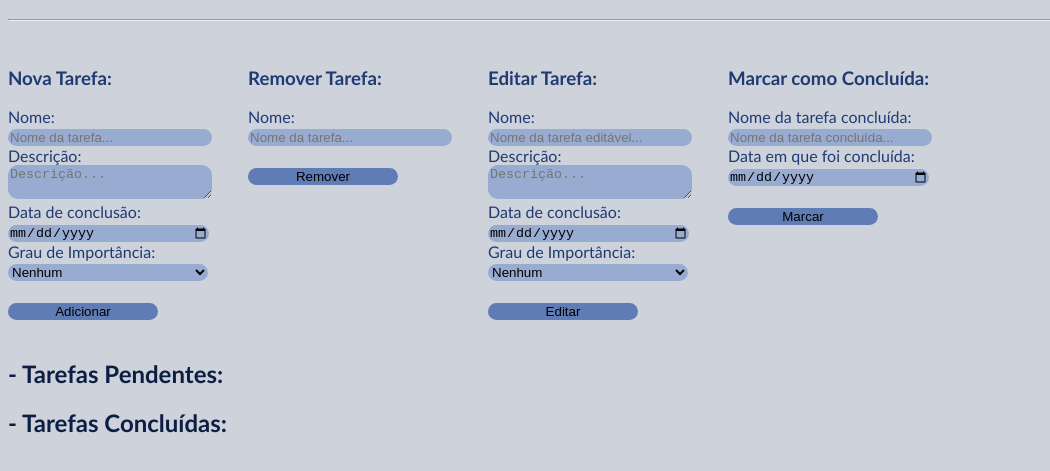
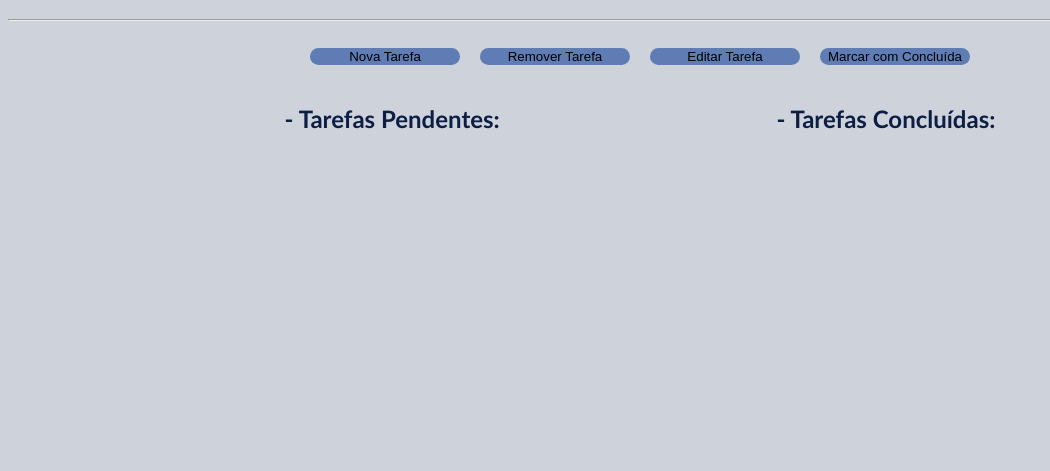
Before and after one commit to mgl-uhou/ProjetoPOO1-NodeJS, a plain HTML site: page index.html in a window 1280 px wide. Shown: the part 63-534 px from the top of the page, without its empty margins (0-1050 px from the left). Drawn offline with Linux system fonts and the light colour scheme.

Commit message:
Atualizações incíveis no projeto que eu espero que sejam úteis no futuro

```diff
--- a/index.html
+++ b/index.html
@@ -13,9 +13,18 @@
   <hr>
   <br>
 
-  <div id="divtarefa">
+  <div id="botoes">
 
-    <div id="novaTarefa">
+    <button onclick="mostrarNova()">Nova Tarefa</button>
+    <button onclick="mostrarRemover()">Remover Tarefa</button>
+    <button onclick="mostrarEditar()">Editar Tarefa</button>
+    <button onclick="mostrarConcluida()">Marcar com Concluída</button>
+
+  </div>
+
+  <div id="gerenciaTarefas" >
+
+    <div id="novaTarefa" class="tarefa">
       <h3>Nova Tarefa:</h3>
 
        <form> <!-- O form coletará os dados necessários para a função que o botão chama. -->
@@ -41,7 +50,7 @@
       <button id="buttonAdd" onclick="adicionar()">Adicionar</button> <!-- O botão chama a função que fará o site funcionar. -->
     </div>
 
-    <div id="removerTarefa">
+    <div id="removerTarefa" class="tarefa">
       <h3>Remover Tarefa:</h3>
 
       <form> <!-- O form coletará os dados necessários para a função que o botão chama. -->
@@ -54,7 +63,7 @@
       <button id="buttonRemove" onclick="remover(document.getElementById('remover').value.toUpperCase())">Remover</button> <!-- O botão chama a função que fará o site funcionar. -->
     </div>
 
-    <div id="editarTarefa">
+    <div id="editarTarefa" class="tarefa">
       <h3>Editar Tarefa:</h3>
 
       <form> <!-- O form coletará os dados necessários para a função que o botão chama. -->
@@ -81,7 +90,7 @@
       <button id="buttonEdita" onclick="editarTarefa()">Editar</button> <!-- O botão chama a função que fará o site funcionar. -->
     </div>
 
-    <div id="marcarTarefa">
+    <div id="marcarTarefa" class="tarefa">
       <h3>Marcar como Concluída:</h3>
 
       <form> <!-- O form coletará os dados necessários para a função que o botão chama. -->
@@ -100,16 +109,23 @@
   </div>
   <br />
 
-  <div id="Tarefas">
+  <div id="campoTarefas">
+
+    <div class="listaTarefas">
       <h2> - Tarefas Pendentes:</h2>
+
       <ol id="tarefasPendentes">
         <!-- Aqui serão adicionados os itens da lista de tarefas concluídas -->
       </ol>
+    </div>
 
+    <div id="listaTarefas">
       <h2> - Tarefas Concluídas:</h2>
+
       <ul id="tarefasConcluidas">
         <!-- Aqui serão adicionados os itens que foram retirados da lista de Tarefas Pendentes, que agora foram marcados como concluído. -->
       </ul>
+    </div>
   </div>
 
   <!-- <script type="text/javascript" src="/script.js"></script> -->
--- a/script.js
+++ b/script.js
@@ -2,20 +2,6 @@ import tarefa from "./tarefas.js";
 // import { tarefa } from "./tarefas.js";
 
 let listaTarefas = [];
-/* class tarefa{ // Aqui a classe que tem as propriedades dos objetos e o método é criada.
-  constructor(){
-    this.nome = '';
-    this.data = '';
-    this.grau = '';
-    this.descricao = '';
-  }
-
-  alterar(data, grau, des) { //Método que edita o valor das propriedades da terefa
-    this.data = data;
-    this.grau = grau;
-    this.descricao = des;
-  }
-} */
 
 const listaPendentes = document.getElementById('tarefasPendentes'); // Aqui uma variável está sendo criada e a ela está sendo atribuído a lista de tarefas pendentes que existe no HTML, para que possa ser manipulada pela function adicionar().
 const adicionar = () => { // Arrow Fuction responsável por adicionar tarefas é criada.
@@ -25,7 +11,7 @@ const adicionar = () => { // Arrow Fuction responsável por adicionar tarefas é
     let obj = new tarefa() // O objeto é criado e recebe as propriedades da classe.
     obj.nome = document.getElementById('nomeTarefa').value.toUpperCase(); // Seu nome é definido.
     obj.data = document.getElementById('data').value;
-    obj.grau = document.getElementById('grau').value; // Seu grau de importância é definido.
+    obj.grau = document.getElementById('grau').value; // Sua importância é definido.
     obj.descricao = document.getElementById('descricao').value; // Sua descrição é definida.
 
     listaTarefas.push(obj)
@@ -33,12 +19,13 @@ const adicionar = () => { // Arrow Fuction responsável por adicionar tarefas é
 
     const novoItem = document.createElement('li'); // É criado um novo item na lista de Tarefas Pendentes do HTML do site.
   novoItem.id = obj.nome // Aqui o item recebe como identificador o próprio nome, para facilitar sua busca.
-  novoItem.innerHTML = `<strong>Tarefa:</strong> ${obj.nome.toUpperCase()}. <strong>Dia a ser concluída:</strong> ${obj.data}. <strong>Grau de importância:</strong> ${obj.grau.toUpperCase()} <br /> <strong>Descrição:</strong> ${obj.descricao}`; // Aqui as informações que aparecerão no site são organizadas.
+  novoItem.innerHTML = `<strong>Tarefa:</strong> ${obj.nome.toUpperCase()}. <strong>Dia a ser concluída:</strong> ${obj.data}. <strong>Importância:</strong> ${obj.grau.toUpperCase()} <br /> <strong>Descrição:</strong> ${obj.descricao}`; // Aqui as informações que aparecerão no site são organizadas.
   listaPendentes.appendChild(novoItem); // Aqui a tarefa com suas informações é posta no site.
 
   // As duas linhas abaixo limpam o campo de input e o textarea
   document.getElementById('nomeTarefa').value = '';
   document.getElementById('descricao').value = '';
+  document.getElementById('data').value = '';
 
   }else
     console.log('Defina um nome para a tarefa.')
@@ -72,7 +59,7 @@ const editarTarefa = () => { // Arrow Function que edita a tarefa escolhida
       const novoItem = document.createElement('li'); // É criado um novo item na lista de Tarefas Pendentes do HTML do site.
       novoItem.id = x // Aqui o item recebe como identificador o próprio nome, para facilitar sua busca.
 
-      novoItem.innerHTML = `<strong>Tarefa:</strong> ${x.toUpperCase()}. <strong>Dia a ser concluída:</strong> ${listaTarefas[i].data}. <strong>Grau de importância:</strong> ${listaTarefas[i].grau.toUpperCase()} <br /> <strong>Descrição:</strong> ${listaTarefas[i].descricao}`; // Aqui as informações que aparecerão no site são organizadas.
+      novoItem.innerHTML = `<strong>Tarefa:</strong> ${x.toUpperCase()}. <strong>Dia a ser concluída:</strong> ${listaTarefas[i].data}. <strong>Importância:</strong> ${listaTarefas[i].grau.toUpperCase()} <br /> <strong>Descrição:</strong> ${listaTarefas[i].descricao}`; // Aqui as informações que aparecerão no site são organizadas.
 
       // Encontrando o elemento <li> correspondente ao nome da tarefa
       const elementoParaEditar = document.getElementById(x); //Referenciando o elemento que será editado
@@ -86,6 +73,7 @@ const editarTarefa = () => { // Arrow Function que edita a tarefa escolhida
   // As duas linhas abaixo limpam o campo de input e o textarea
   document.getElementById('editarNome').value = '';
   document.getElementById('editarDescricao').value = '';
+  document.getElementById('editarData').value = '';
 }
 window.editarTarefa = editarTarefa; // Aqui eu defino a função como Global, para  que o HTML possa chamá-la.
 
@@ -98,10 +86,13 @@ const concluida = (x) => {
     if(listaTarefas[i].nome === x) /** Esse if testa se o campo de texto foi preenchido para só então executar as funcionalidades da função. */ {
 
       const novoItem = document.createElement('li'); // É criado um novo item na lista de Tarefas Concluídas do HTML do site.
-      novoItem.innerHTML = `A tarefa <strong>${x.toUpperCase()}</strong> foi concluida em <strong>${document.getElementById('dataConclusao').value}</strong>.`;
+      /* novoItem.innerHTML = `A tarefa <strong>${x.toUpperCase()}</strong> foi concluida em <strong>${document.getElementById('dataConclusao').value}</strong>.`; */
+      novoItem.innerHTML = document.getElementById(x).innerHTML + `<br /> <strong>Foi concluida em:</strong> ${document.getElementById('dataConclusao').value}`;
       listaConcluidos.appendChild(novoItem); // Aqui as informações que aparecerão no site são organizadas.
 
-      document.getElementById('nomeConcluida').value = ''; // Limpa o campo de input
+      /* Os campos de input serão limpos */
+      document.getElementById('nomeConcluida').value = '';
+      document.getElementById('dataConclusao').value = '';
 
       remover(x) // Chama a função remover() para retirar a tarefa da lista de tarefas pendentes do site, já que agora ela faz parte da lista de tarefas concluídas.
     }else
@@ -109,3 +100,47 @@ const concluida = (x) => {
   }
 }
 window.concluida = concluida; // Aqui eu defino a função como Global, para  que o HTML possa chamá-la.
+
+const esconder = () => {
+  const novaTarefa = document.getElementById('novaTarefa');
+  const removerTarefa = document.getElementById('removerTarefa');
+  const editarTarefa = document.getElementById('editarTarefa');
+  const marcarTarefa = document.getElementById('marcarTarefa');
+
+  novaTarefa.style.display = 'none';
+  removerTarefa.style.display = 'none';
+  editarTarefa.style.display = 'none';
+  marcarTarefa.style.display = 'none';
+}
+
+const mostrarNova = () => {
+  esconder();
+
+  const novaTarefa = document.getElementById('novaTarefa');
+  novaTarefa.style.display = 'block'
+}
+window.mostrarNova = mostrarNova;
+
+const mostrarRemover = () => {
+  esconder();
+
+  const removerTarefa = document.getElementById('removerTarefa');
+  removerTarefa.style.display = 'block'
+}
+window.mostrarRemover = mostrarRemover;
+
+const mostrarEditar = () => {
+  esconder();
+
+  const editarTarefa = document.getElementById('editarTarefa');
+  editarTarefa.style.display = 'block'
+}
+window.mostrarEditar = mostrarEditar;
+
+const mostrarConcluida = () => {
+  esconder();
+
+  const marcarTarefa = document.getElementById('marcarTarefa');
+  marcarTarefa.style.display = 'block'
+}
+window.mostrarConcluida = mostrarConcluida;
--- a/style.css
+++ b/style.css
@@ -1,19 +1,12 @@
-html /*Código que já vem no arquivo do Replit.*/ {
-    height: 100%;
-    width: 100%;
-  }
-
 body /*Definindo a cor de fundo e a fonte que será usada no site*/ {
   background-color: #ced2db;
   font-family: 'Trebuchet MS', 'Lucida Sans Unicode', 'Lucida Grande', 'Lucida Sans', Arial, sans-serif;
+  height: 100vh;
 }
 
 h1,
 h2 /*Defindindo a cor do Título 1 e 2*/ {
   color: #0c1e42;
-  }
-
-  h1 /*Definido a posiçãodo Título 1*/{
   text-align: center;
 }
 
@@ -27,28 +20,49 @@ html /*Código que já vem no arquivo do Replit.*/ {
   background-color:#5f7cb4;
   border-radius: 25px;
   border: none;
+  cursor: pointer;
 }
 
-  ul /*Retirando as bolinhas que aparecem nos itens de uma linha não ordenada e definindo sua margem e padding.*/ {
-    list-style-type: none;
-    margin: 0;
-    padding: 0;
+button:hover{
+  background-color: #98ABD1;
 }
 
-  #divtarefa /*Definindo os atributos da div maior onde ficam localizadas as quatro divs dos quatro forms quatro botões.*/ {
+ul,
+ol{
+  width: 90%;
+}
+
+li{
+  margin-bottom: 5px;
+}
+
+#gerenciaTarefas /*Definindo os atributos da div maior onde ficam localizadas as quatro divs dos quatro forms quatro botões.*/ {
 
   display: flex; /* Largura e altura da div é flexível. */
-
   flex-wrap: wrap; /* Quebra a disposição horizontal dos elemetos dessa div se não houver espaço. */
+  justify-content: center;
 }
 
-  #novaTarefa,
-  #removerTarefa,
-  #editarTarefa,
-  #marcarTarefa /*Características/atributos gerais das divs*/ {
+.tarefa /*Características/atributos gerais das divs*/ {
   width: 240px;
+  display: none;
 }
 
+#campoTarefas{
+  display: flex;
+  justify-content: space-evenly;
+}
+
+.listaTarefas{
+  display: flex;
+  flex-direction: column;
+}
+
+#botoes{
+  display: flex;
+  justify-content: center;
+  gap: 20px;
+}
 
 input,
 textarea,
```
Also changed, not shown: tarefasComEtiqueta.js (added, +15 -0 lines). Lines whose indentation alone changed are shown as unchanged.
